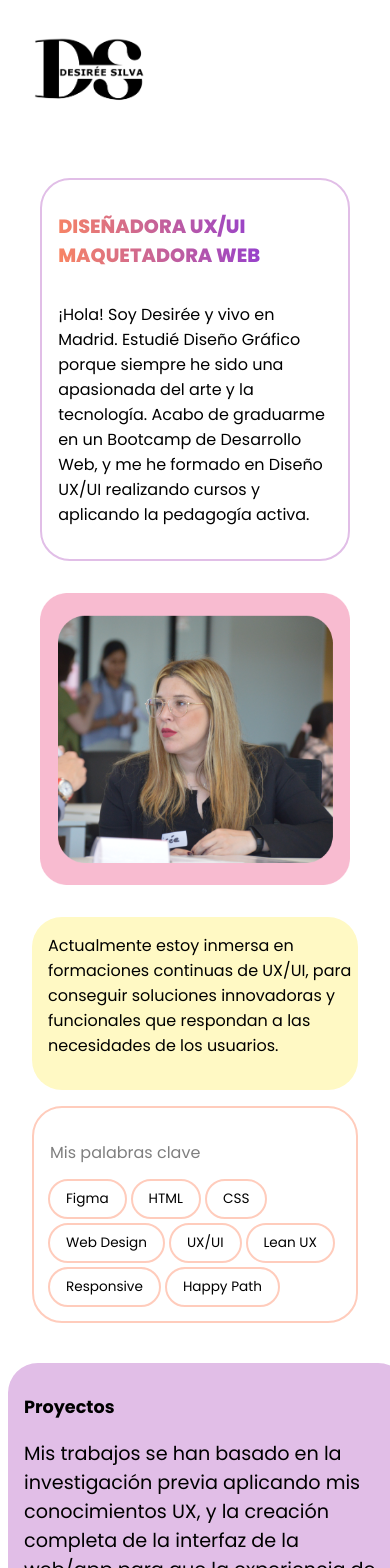
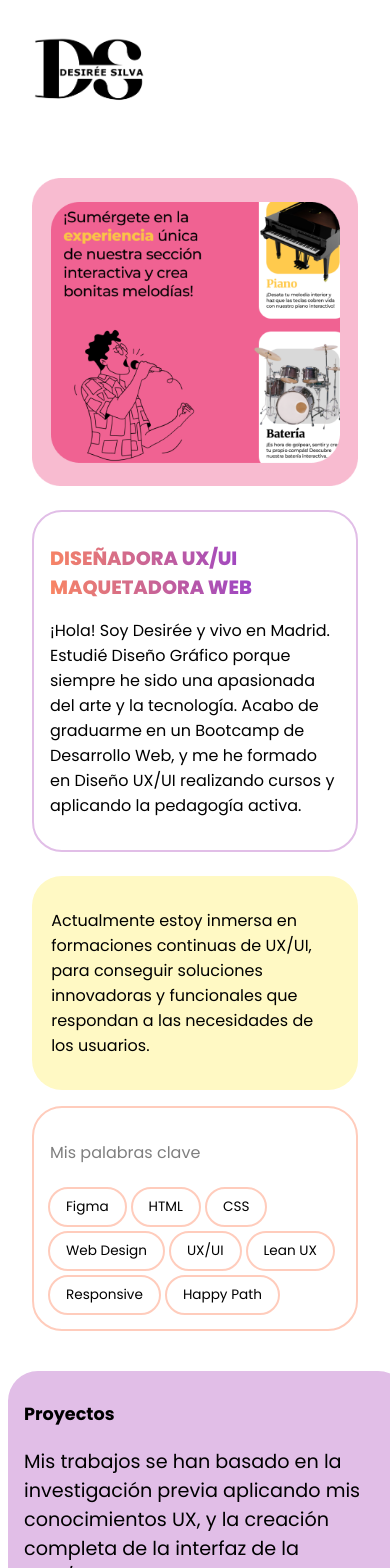
Before and after one commit to DesireeCSilva/portfolio-desireesilva, a Vue app: page / in a window 390 px wide. Shown: the top 1568 px of the page. Built offline with nearby package versions, Linux system fonts and the light colour scheme; some icons are missing; a web font is replaced by a local one.

Commit message:
about me carousel created

```diff
--- a/src/App.vue
+++ b/src/App.vue
@@ -2,7 +2,7 @@
   <main>
     <AppHeader v-if="!isMobileDevice" />
     <AppHeaderMobile v-else />
-    <AppSummary />
+    <AppSummaryAlt />
     <AppProjects/>
     <AppEducation />
     <AppTechnologies/>
@@ -14,7 +14,8 @@
 <script setup>
 import AppHeader from './components/AppHeader.vue'
 import AppHeaderMobile from './components/AppHeaderMobile.vue'
-import AppSummary from './components/AppSummary.vue'
+// import AppSummary from './components/AppSummary.vue'
+import AppSummaryAlt from './components/AppSummaryAlt.vue'
 import AppEducation from './components/AppEducation.vue'
 import AppContact from './components/AppContact.vue'
 import AppProjects from './components/AppProjects.vue'
@@ -62,6 +63,10 @@ body {
     main > :not(header) {
       padding: 2rem;
     }
+
+    .hr_portfolio {
+      display: none;
+    }
   }
 }
 </style>
--- a/src/components/AppHeader.vue
+++ b/src/components/AppHeader.vue
@@ -4,16 +4,16 @@
       <img class="logo_header" src="../assets/icons/logo_gimp.webp" alt="logotipo de Desirée Silva" />
       <ul id="main-menu" class="main-menu">
         <li class="main-menu_item">
-          <a href="/index.html#section-01" class="main-menu_link">Sobre mí</a>
+          <a href="#sobremi" class="main-menu_link">Sobre mí</a>
         </li>
         <li class="main-menu_item">
-          <a href="/index.html#section-02" class="main-menu_link">Proyectos</a>
+          <a href="#section-02" class="main-menu_link">Proyectos</a>
         </li>
         <li class="main-menu_item">
-          <a href="/index.html#section-03" class="main-menu_link">Formación</a>
+          <a href="#section-03" class="main-menu_link">Formación</a>
         </li>
         <li class="main-menu_item">
-          <a href="/index.html#section-04" class="main-menu_link">Tecnologías</a>
+          <a href="#section-04" class="main-menu_link">Tecnologías</a>
         </li>
       </ul>
         <button class="button_header">
--- a/src/components/AppHeaderMobile.vue
+++ b/src/components/AppHeaderMobile.vue
@@ -25,16 +25,16 @@
     <nav v-if="showMenu" class="main-menu__mobile">
       <ul>
         <li>
-          <a href="/index.html#section-01">Sobre mí</a>
+          <a href="#sobremi">Sobre mí</a>
         </li>
         <li>
-          <a href="/index.html#section-02">Proyectos</a>
+          <a href="#section-02">Proyectos</a>
         </li>
         <li>
-          <a href="/index.html#section-03">Formación</a>
+          <a href="#section-03">Formación</a>
         </li>
         <li>
-          <a href="/index.html#section-05">Contáctame</a>
+          <a href="#section-05">Contáctame</a>
         </li>
       </ul>
     </nav>
--- /dev/null
+++ b/src/components/AppSummaryAlt.vue
@@ -0,0 +1,215 @@
+<template>
+  <section id="sobremi" class="sobremi">
+    <div class="sobremi_left">
+      <h1 class="gradient">DISEÑADORA UX/UI<br />MAQUETADORA WEB</h1>
+      <p class="text_sidebar">
+        ¡Hola! Soy Desirée y vivo en Madrid. Estudié Diseño Gráfico porque
+        siempre he sido una apasionada del arte y la tecnología. Acabo de
+        graduarme en un Bootcamp de Desarrollo Web, y me he formado en Diseño
+        UX/UI realizando cursos y aplicando la pedagogía activa.
+      </p>
+    </div>
+    <div class="sobremi_center">
+      <img class="carousel-image" src="@/assets/pic-01.png" alt="Imagen 1">
+      <img class="carousel-image" src="@/assets/pic-02.png" alt="Imagen 2">
+      <img class="carousel-image" src="@/assets/pic-03.png" alt="Imagen 3">
+    </div>
+    <div class="sobremi_right">
+      <div class="above-right_section-01">
+        <p class="text_descriptions">
+          Actualmente estoy inmersa en formaciones continuas de UX/UI, para
+          conseguir soluciones innovadoras y funcionales que respondan a las
+          necesidades de los usuarios.
+        </p>
+      </div>
+      <div class="below-right_descriptions">
+        <div class="title_below-right_descriptions">
+          <p class="text_descriptions">Mis palabras clave</p>
+        </div>
+        <div class="items_below-right_descriptions">
+          <p class="item-text_descriptions">Figma</p>
+          <p class="item-text_descriptions">HTML</p>
+          <p class="item-text_descriptions">CSS</p>
+          <p class="item-text_descriptions">Web Design</p>
+          <p class="item-text_descriptions">UX/UI</p>
+          <p class="item-text_descriptions">Lean UX</p>
+          <p class="item-text_descriptions">Responsive</p>
+          <p class="item-text_descriptions">Happy Path</p>
+        </div>
+      </div>
+    </div>
+  </section>
+  <hr class="hr_portfolio">
+</template>
+
+<script setup>
+import { onMounted } from "vue"
+
+onMounted(() => {
+  document.addEventListener('DOMContentLoaded', function() {
+    const images = document.querySelectorAll('.carousel-image')
+    let currentIndex = 0
+
+    function showImage(index) {
+      images.forEach((img) => img.classList.remove('active'))
+      images[index].classList.add('active')
+    }
+
+    function nextImage() {
+      currentIndex = (currentIndex + 1) % images.length
+      showImage(currentIndex)
+    }
+
+    // Show the first image initially
+    showImage(currentIndex)
+
+    // Change the image every 3 seconds
+    setInterval(nextImage, 4000)
+})
+})
+</script>
+
+<style lang="scss">
+:root {
+  --white: #ffffff;
+  --blue: #e1bee7;
+  --purple: #7026f4;
+  --yellow: #fff9c4;
+  --pink: #ce93d8;
+  --green: #fa8662;
+  --green-light: #ffccbc;
+}
+
+.sobremi {
+  display: flex;
+  justify-content: space-between;
+  gap: 1.5rem;
+
+  &_left, &_center, &_right {
+    flex: 1;
+  }
+
+  &_left {
+    border: solid 2px #e1bee7;
+    border-radius: 30px;
+    padding: 1rem;
+
+    .gradient {
+      font-size: 1.3rem;
+      font-weight: 800;
+      background-image: linear-gradient(260deg, var(--purple), var(--green));
+      background-clip: text;
+      -webkit-text-fill-color: transparent;
+    }
+
+    .text_sidebar {
+      font-size: 1.2rem;
+    }
+  }
+
+  &_center {
+    flex: 0.8;
+    align-self: flex-start;
+    display: flex;
+    justify-content: center;
+    align-items: center;
+
+    .carousel-image {
+      display: none;
+      width: 100%;
+      max-width: 100%;
+      opacity: 0;
+      transition: opacity 1s ease-in-out;
+    }
+
+    .carousel-image.active {
+      display: block;
+      opacity: 1;
+    }
+  }
+
+  &_right {
+    display: flex;
+    flex-direction: column;
+
+    .above-right_section-01 {
+      background-color: #fff9c4;
+      border-radius: 30px;
+      padding: 1rem 1.2rem;
+      display: flex;
+      align-items: center;
+      justify-content: center;
+    }
+
+    .text_descriptions {
+      font-size: 1.1rem;
+    }
+
+    .below-right_descriptions {
+      flex: 1;
+      display: flex;
+      flex-direction: column;
+      justify-content: center;
+      border: solid 2px #ffccbc;
+      border-radius: 30px;
+      padding: 1rem;
+      margin-top: 1rem;
+    }
+
+    .title_below-right_descriptions {
+      font-size: 1.2rem;
+      color: #000000;
+      opacity: 0.5;
+      margin-bottom: 0.5rem;
+    }
+    .items_below-right_descriptions {
+      display: flex;
+      flex-wrap: wrap;
+      gap: 0.5rem;
+    }
+
+    .item-text_descriptions {
+      outline: solid 2px #ffccbc;
+      border-radius: 20px;
+      padding: 0.5rem 1rem;
+      margin: 0;
+      font-size: 0.9rem;
+    }
+  }
+}
+
+// Media Queries
+
+@media screen and (max-width: 768px) {
+  .sobremi {
+    flex-direction: column;
+
+    &_left {
+      order: 2;
+      padding: 1rem ;
+    }
+
+    &_center {
+      order: 1;
+      width: 100%;
+    }
+
+    &_right {
+      order: 3;
+    }
+
+    .gradient {
+      font-size: 1.2rem;
+    }
+
+    .text_sidebar,
+    .text_descriptions {
+      font-size: 1rem;
+    }
+
+    .item-text_descriptions {
+      font-size: 0.85rem;
+    }
+  }
+}
+</style>
```
Also changed, not shown: src/components/HelloWorld.vue (deleted, +0 -58 lines).
